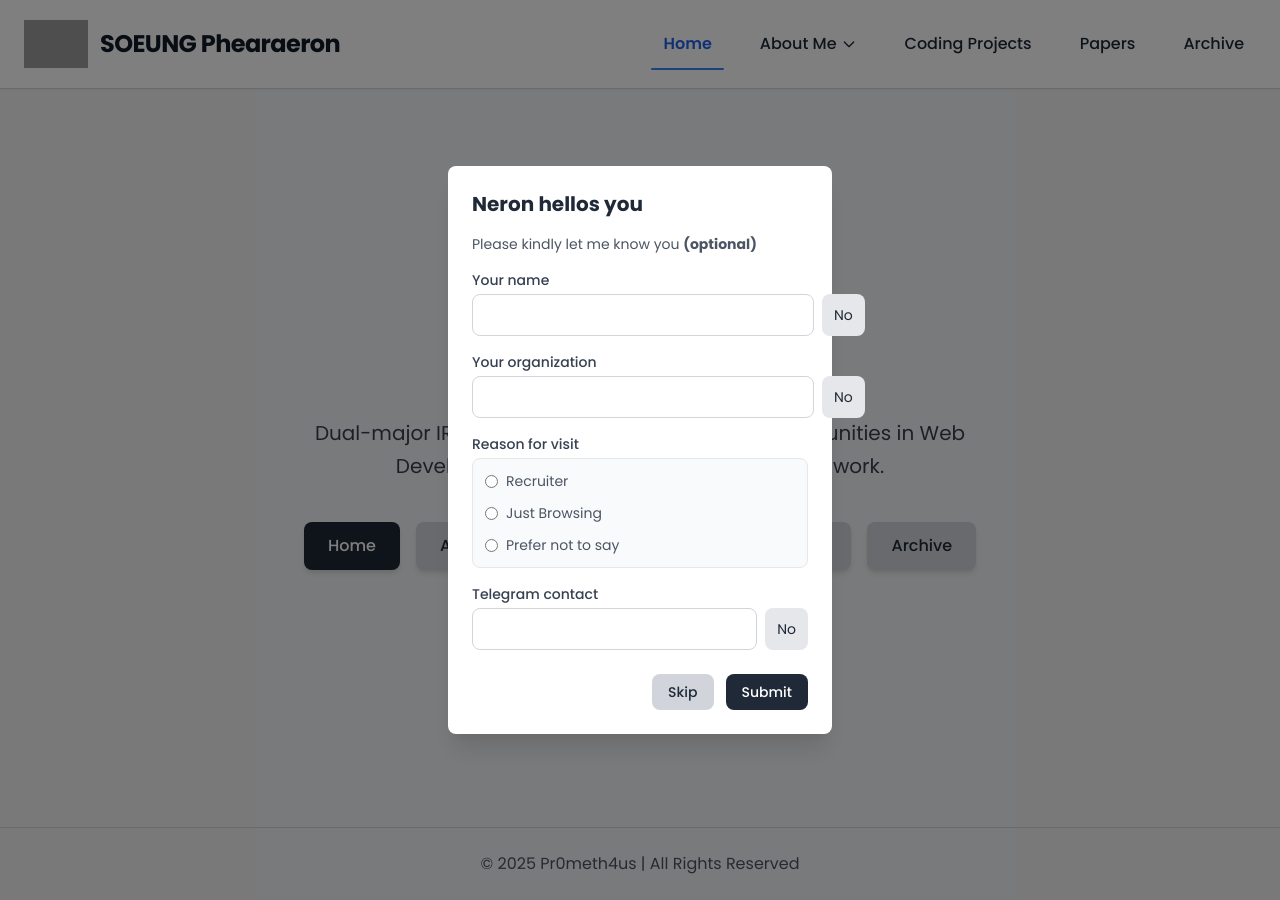
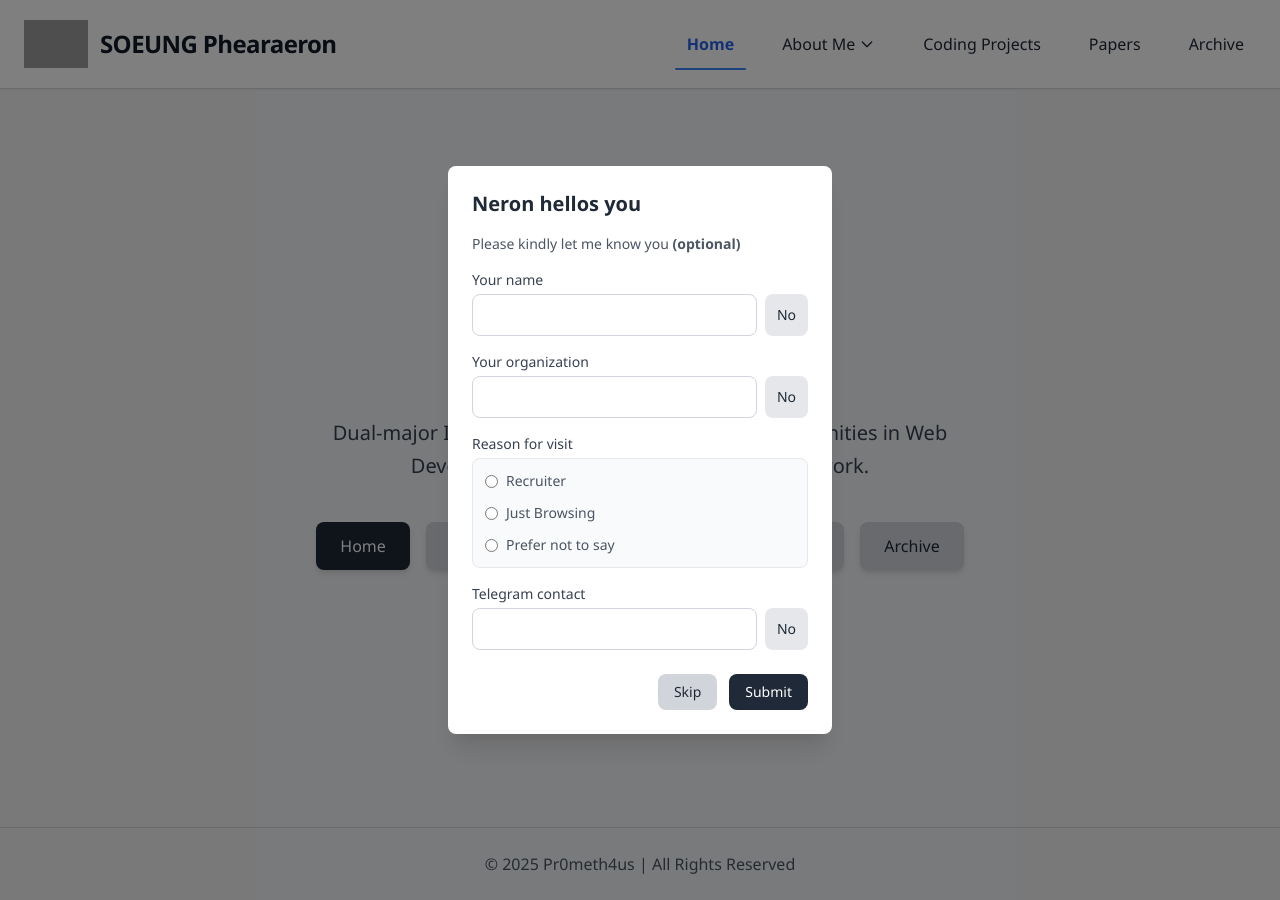
Before and after one commit to pr0meth4us/pr0meth4us, a Jekyll site: the page built from index.md, in a window 1280 px wide. Built offline with Jekyll 4.4.1, drawn with Linux system fonts in a browser that asks for light colours; grey boxes are pictures that could not be loaded.

Commit message:
Segoe UI

```diff
--- a/assets/css/main.scss
+++ b/assets/css/main.scss
@@ -1,8 +1,8 @@
 ---
 ---
-@import url('https://fonts.googleapis.com/css2?family=Poppins:ital,wght@0,100;0,200;0,300;0,400;0,500;0,600;0,700;0,800;0,900;1,100;1,200;1,300;1,400;1,500;1,600;1,700;1,800;1,900&display=swap');
+
 body {
-  font-family: 'Poppins', Roboto, 'Helvetica Neue', Arial, sans-serif;
+  font-family: 'Segoe UI', Roboto, 'Helvetica Neue', Arial, sans-serif;
 }
 
 /* Improve responsive behavior */
```
